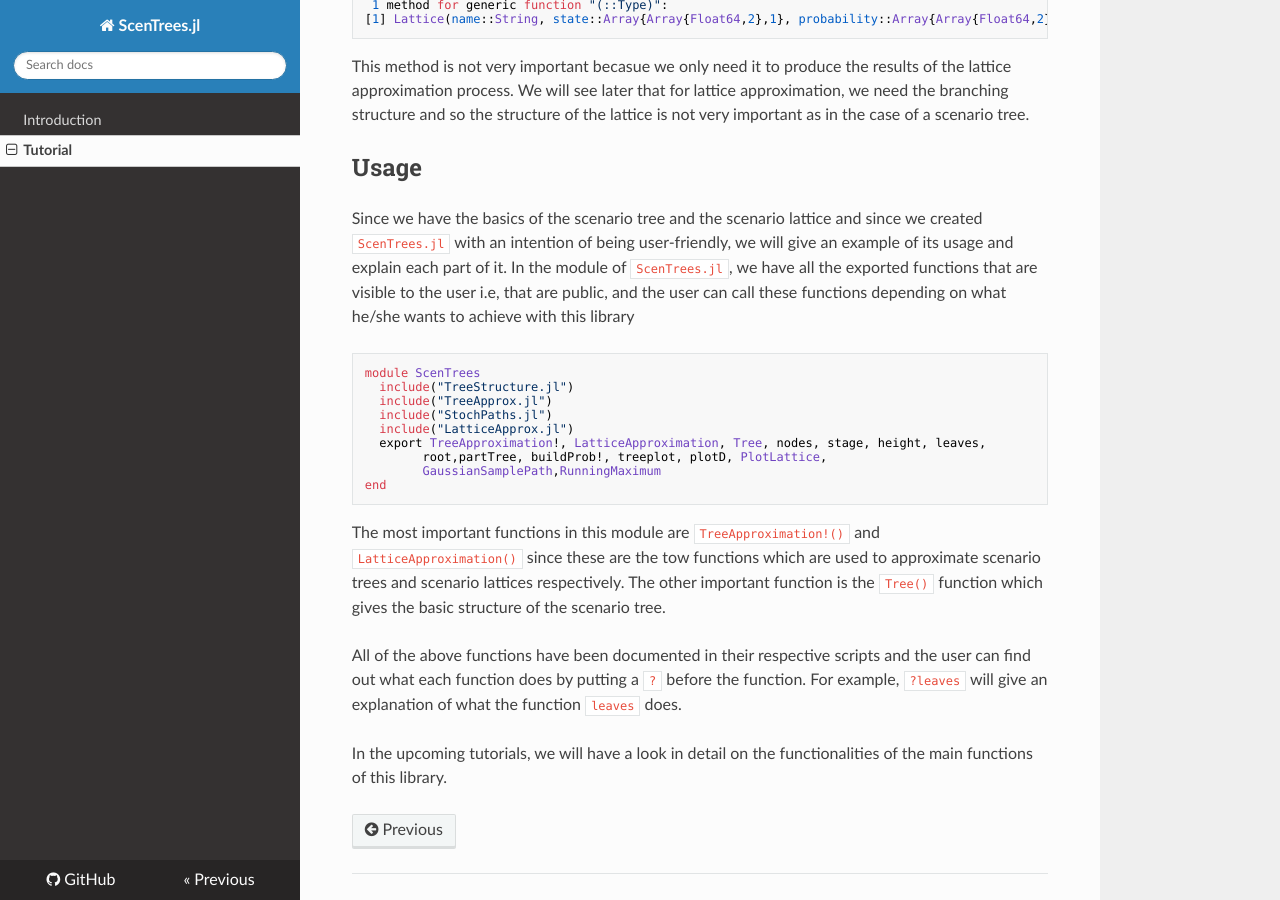
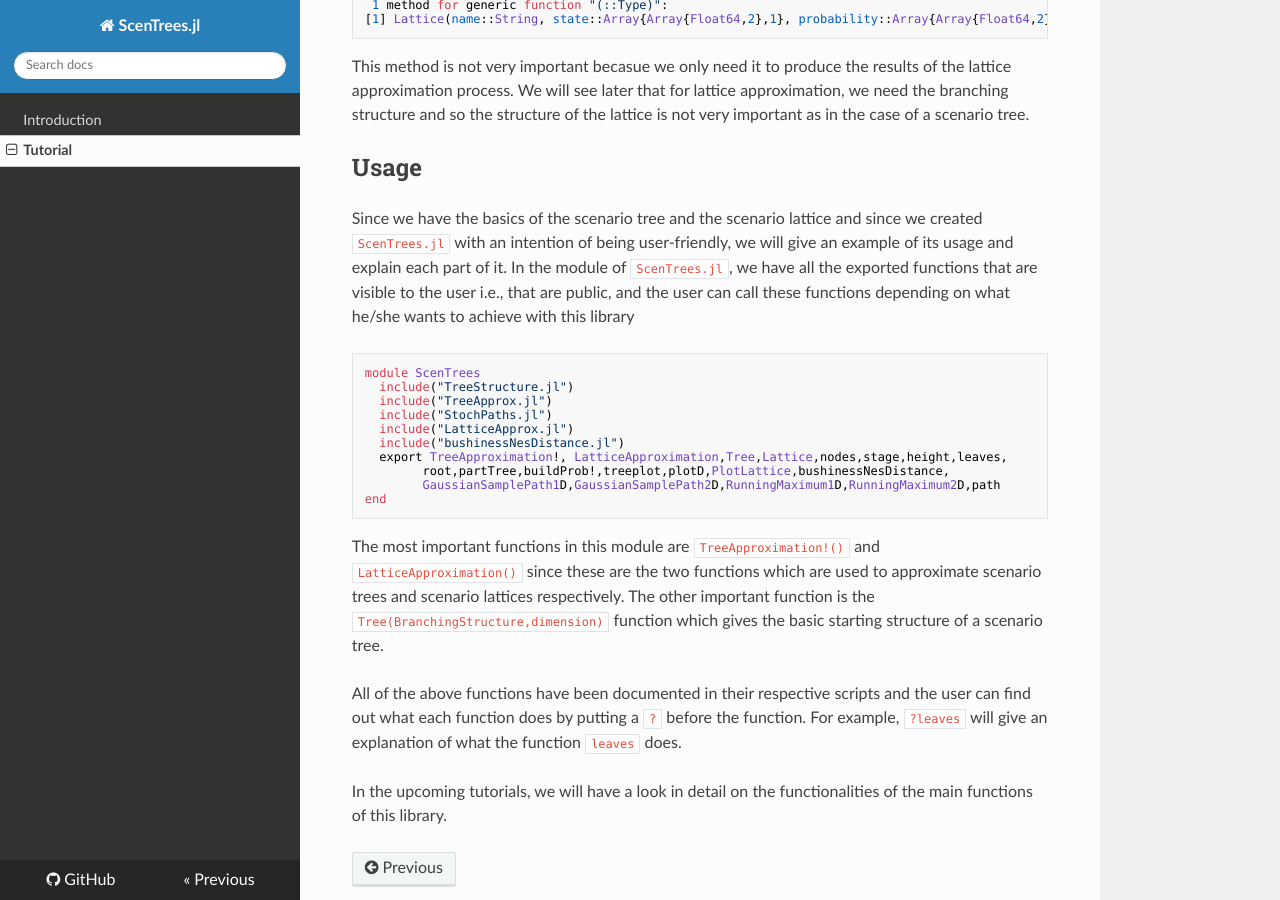
Before and after one commit to kirui93/ScenTrees.jl, an MkDocs documentation site: the page built from docs/src/tutorial/tutorial1.md, in a window 1280 px wide and 900 px high, scrolled down 1402 px. Built offline with MkDocs 1.6.1, drawn with Linux system fonts in a browser that asks for light colours; nearby versions of some CDN libraries; old or Windows-style settings are respelled for this version of MkDocs.

Commit message:
update example paths

````diff
--- a/docs/src/tutorial/tutorial1.md
+++ b/docs/src/tutorial/tutorial1.md
@@ -71,7 +71,7 @@ This method is not very important becasue we only need it to produce the results
 
 ## Usage
 Since we have the basics of the scenario tree and the scenario lattice and since we created `ScenTrees.jl` with an intention of being user-friendly, we will give an example of its usage and explain each part of it.
-In the module of `ScenTrees.jl`, we have all the exported functions that are visible to the user i.e, that are public, and the user can call these functions depending on what he/she wants to achieve with this library
+In the module of `ScenTrees.jl`, we have all the exported functions that are visible to the user i.e., that are public, and the user can call these functions depending on what he/she wants to achieve with this library
 
 ```julia
 module ScenTrees
@@ -79,12 +79,13 @@ module ScenTrees
   include("TreeApprox.jl")
   include("StochPaths.jl")
   include("LatticeApprox.jl")
-  export TreeApproximation!, LatticeApproximation, Tree, nodes, stage, height, leaves,
-        root,partTree, buildProb!, treeplot, plotD, PlotLattice,
-        GaussianSamplePath,RunningMaximum
+  include("bushinessNesDistance.jl")
+  export TreeApproximation!, LatticeApproximation,Tree,Lattice,nodes,stage,height,leaves,
+        root,partTree,buildProb!,treeplot,plotD,PlotLattice,bushinessNesDistance,
+        GaussianSamplePath1D,GaussianSamplePath2D,RunningMaximum1D,RunningMaximum2D,path
 end
 ```
-The most important functions in this module are `TreeApproximation!()` and `LatticeApproximation()` since these are the tow functions which are used to approximate scenario trees and scenario lattices respectively. The other important function is the `Tree()` function which gives the basic structure of the scenario tree.
+The most important functions in this module are `TreeApproximation!()` and `LatticeApproximation()` since these are the two functions which are used to approximate scenario trees and scenario lattices respectively. The other important function is the `Tree(BranchingStructure,dimension)` function which gives the basic starting structure of a scenario tree.
 
 All of the above functions have been documented in their respective scripts and the user can find out what each function does by putting a `?` before the function. For example, `?leaves` will give an explanation of what the function `leaves` does.
 
````
